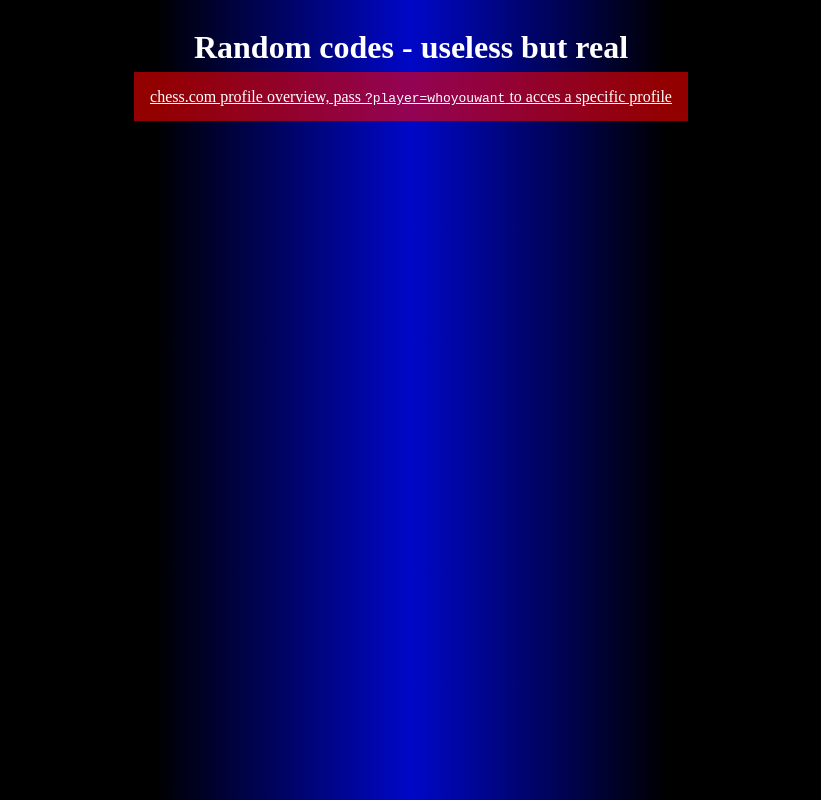
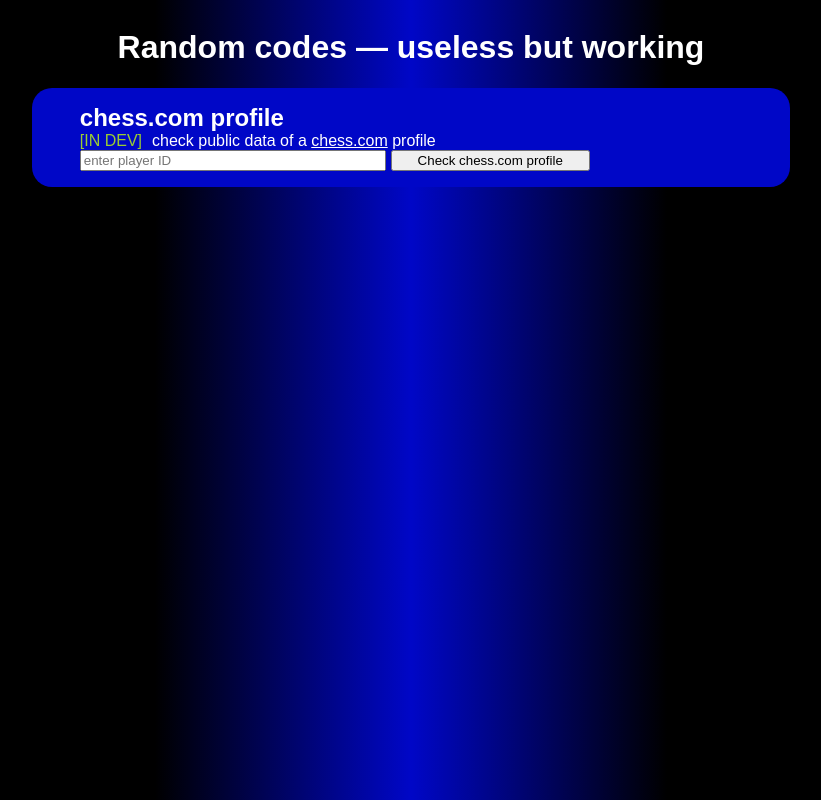
Before and after one commit to Iscomingla/random_codes, a plain HTML site: page index.html in a window 1280 px wide. Shown: the whole page, without its empty margins (229-1050 px from the left). Drawn offline with Linux system fonts and the light colour scheme.

Commit message:
feat: change home page style

```diff
--- a/index.html
+++ b/index.html
@@ -1,13 +1,24 @@
 <!DOCTYPE html>
-<html>
+<html style="font-family: Arial, Helvetica, sans-serif;">
 	<head>
 		<meta charset="utf-8">
 		<title>Random codes, to do random things</title>
+		<style>
+			.in-dev::before {
+				content: "[IN DEV]";
+				color: yellowgreen;
+				padding-right: 10px;
+			}
+		</style>
 	</head>
-	<body style="color:white; background: #000000;background: linear-gradient(90deg,rgba(0, 0, 0, 1) 0%, rgba(0, 0, 0, 1) 30%, rgba(0, 7, 199, 1) 50%, rgba(0, 0, 0, 1) 70%, rgba(0, 0, 0, 1) 100%);display: flex;flex-direction: column; align-items: center;">
-		<h1>Random codes - useless but real</h1>
-		<nav>
-			<a href="./chesscom/index.html" style="color:white;padding:1rem;background-color: rgba(255, 0, 0, 0.575);">chess.com profile overview, pass <code>?player=whoyouwant</code> to acces a specific profile</a>
+	<body style="color:white; background: #000000; background: linear-gradient(90deg,rgba(0, 0, 0, 1) 0%, rgba(0, 0, 0, 1) 30%, rgba(0, 7, 199, 1) 50%, rgba(0, 0, 0, 1) 70%, rgba(0, 0, 0, 1) 100%); display: flex; flex-direction: column; align-items: center;">
+		<h1>Random codes — useless but working</h1>
+		<nav style="width: 60%;">
+			<div style="background-color: rgb(0, 7, 199); display: flex; flex-direction: column; padding: 1rem 3rem; border-radius: 20px;">
+				<h2 style="margin: 0;">chess.com profile</h2>
+				<span class="in-dev">check public data of a <a href="https://chess.com" style="color: white;">chess.com</a> profile</span>
+				<div><input id="chesscom" type="text" placeholder="enter player ID" style="margin-right: 5px; width: 45%;"><button onclick="location.href=`./chesscom/index.html?player=${document.getElementById('chesscom').value ?? 'chesscom'}`" style="width: 30%;">Check chess.com profile</button></div>
+			</div>
 		</nav>
 	</body>
 </html>
```
